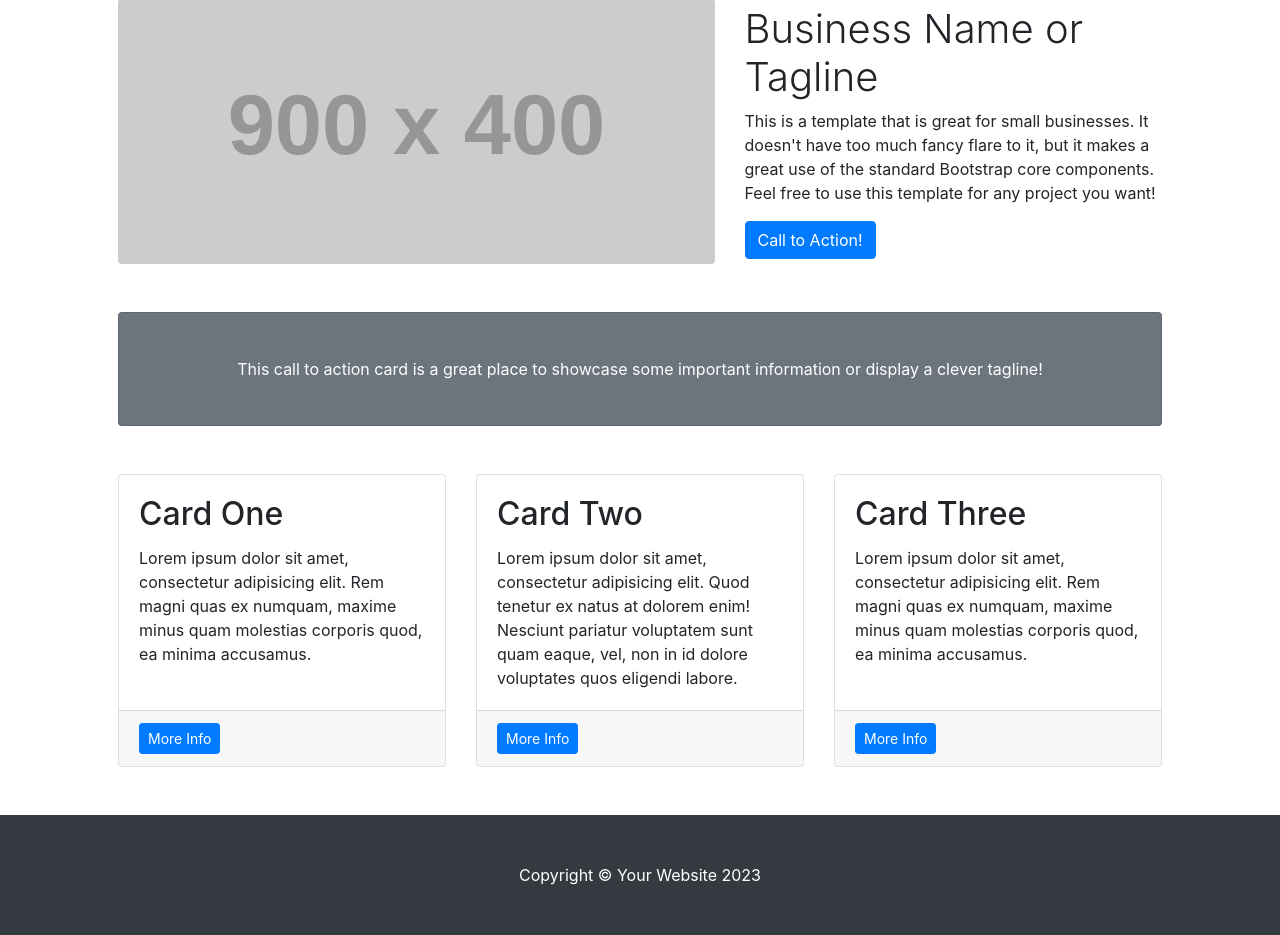
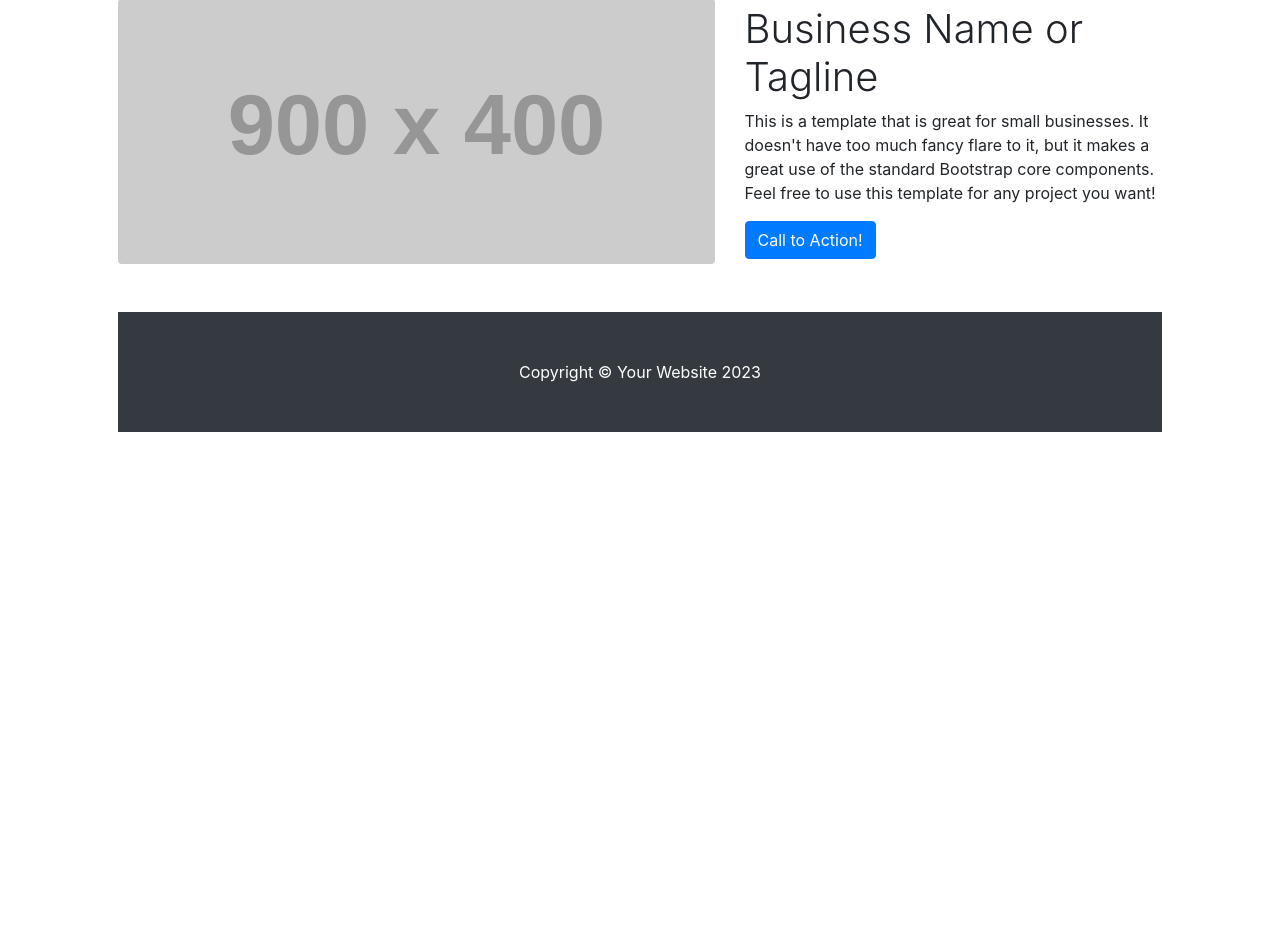
Before and after one commit to projectmiluju/comento_site, a Django app: page /mysite/ in a window 1280 px wide. Shown: the part 105-1040 px from the top of the page. After the commit the page ends 537 px from the top, so only its background shows below. Run offline with Django 4.2, Linux system fonts and the light colour scheme; data comes from the database, SQL or seed files in the repository; grey boxes labelled with a size stand in for pictures from a placeholder-image service; some libraries are stand-ins or nearby versions.

Commit message:
feat(초기설정): 부트스트랩 변경 중

```diff
--- a/myproject/templates/mysite/content_list.html
+++ b/myproject/templates/mysite/content_list.html
@@ -61,41 +61,41 @@
             <a class="btn btn-primary" href="#!">Call to Action!</a>
         </div>
     </div>
-    <!-- Call to Action-->
-    <div class="card text-white bg-secondary my-5 py-4 text-center">
-        <div class="card-body"><p class="text-white m-0">This call to action card is a great place to showcase some important information or display a clever tagline!</p></div>
-    </div>
-    <!-- Content Row-->
-    <div class="row gx-4 gx-lg-5">
-        <div class="col-md-4 mb-5">
-            <div class="card h-100">
-                <div class="card-body">
-                    <h2 class="card-title">Card One</h2>
-                    <p class="card-text">Lorem ipsum dolor sit amet, consectetur adipisicing elit. Rem magni quas ex numquam, maxime minus quam molestias corporis quod, ea minima accusamus.</p>
-                </div>
-                <div class="card-footer"><a class="btn btn-primary btn-sm" href="#!">More Info</a></div>
-            </div>
-        </div>
-        <div class="col-md-4 mb-5">
-            <div class="card h-100">
-                <div class="card-body">
-                    <h2 class="card-title">Card Two</h2>
-                    <p class="card-text">Lorem ipsum dolor sit amet, consectetur adipisicing elit. Quod tenetur ex natus at dolorem enim! Nesciunt pariatur voluptatem sunt quam eaque, vel, non in id dolore voluptates quos eligendi labore.</p>
-                </div>
-                <div class="card-footer"><a class="btn btn-primary btn-sm" href="#!">More Info</a></div>
-            </div>
-        </div>
-        <div class="col-md-4 mb-5">
-            <div class="card h-100">
-                <div class="card-body">
-                    <h2 class="card-title">Card Three</h2>
-                    <p class="card-text">Lorem ipsum dolor sit amet, consectetur adipisicing elit. Rem magni quas ex numquam, maxime minus quam molestias corporis quod, ea minima accusamus.</p>
-                </div>
-                <div class="card-footer"><a class="btn btn-primary btn-sm" href="#!">More Info</a></div>
-            </div>
-        </div>
-    </div>
-</div>
+<!--    &lt;!&ndash; Call to Action&ndash;&gt;-->
+<!--    <div class="card text-white bg-secondary my-5 py-4 text-center">-->
+<!--        <div class="card-body"><p class="text-white m-0">This call to action card is a great place to showcase some important information or display a clever tagline!</p></div>-->
+<!--    </div>-->
+<!--    &lt;!&ndash; Content Row&ndash;&gt;-->
+<!--    <div class="row gx-4 gx-lg-5">-->
+<!--        <div class="col-md-4 mb-5">-->
+<!--            <div class="card h-100">-->
+<!--                <div class="card-body">-->
+<!--                    <h2 class="card-title">Card One</h2>-->
+<!--                    <p class="card-text">Lorem ipsum dolor sit amet, consectetur adipisicing elit. Rem magni quas ex numquam, maxime minus quam molestias corporis quod, ea minima accusamus.</p>-->
+<!--                </div>-->
+<!--                <div class="card-footer"><a class="btn btn-primary btn-sm" href="#!">More Info</a></div>-->
+<!--            </div>-->
+<!--        </div>-->
+<!--        <div class="col-md-4 mb-5">-->
+<!--            <div class="card h-100">-->
+<!--                <div class="card-body">-->
+<!--                    <h2 class="card-title">Card Two</h2>-->
+<!--                    <p class="card-text">Lorem ipsum dolor sit amet, consectetur adipisicing elit. Quod tenetur ex natus at dolorem enim! Nesciunt pariatur voluptatem sunt quam eaque, vel, non in id dolore voluptates quos eligendi labore.</p>-->
+<!--                </div>-->
+<!--                <div class="card-footer"><a class="btn btn-primary btn-sm" href="#!">More Info</a></div>-->
+<!--            </div>-->
+<!--        </div>-->
+<!--        <div class="col-md-4 mb-5">-->
+<!--            <div class="card h-100">-->
+<!--                <div class="card-body">-->
+<!--                    <h2 class="card-title">Card Three</h2>-->
+<!--                    <p class="card-text">Lorem ipsum dolor sit amet, consectetur adipisicing elit. Rem magni quas ex numquam, maxime minus quam molestias corporis quod, ea minima accusamus.</p>-->
+<!--                </div>-->
+<!--                <div class="card-footer"><a class="btn btn-primary btn-sm" href="#!">More Info</a></div>-->
+<!--            </div>-->
+<!--        </div>-->
+<!--    </div>-->
+<!--</div>-->
 <!-- Footer-->
 <footer class="py-5 bg-dark">
     <div class="container px-4 px-lg-5"><p class="m-0 text-center text-white">Copyright &copy; Your Website 2023</p></div>
```
